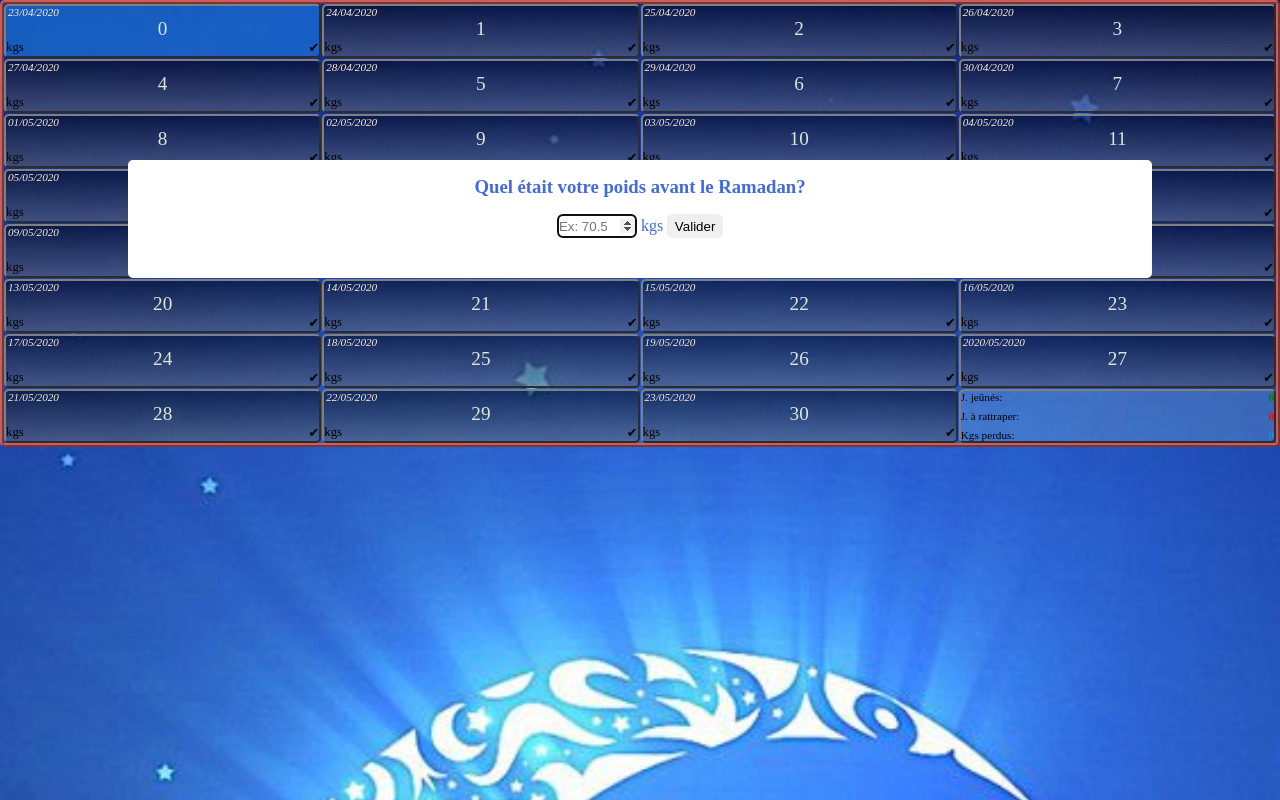
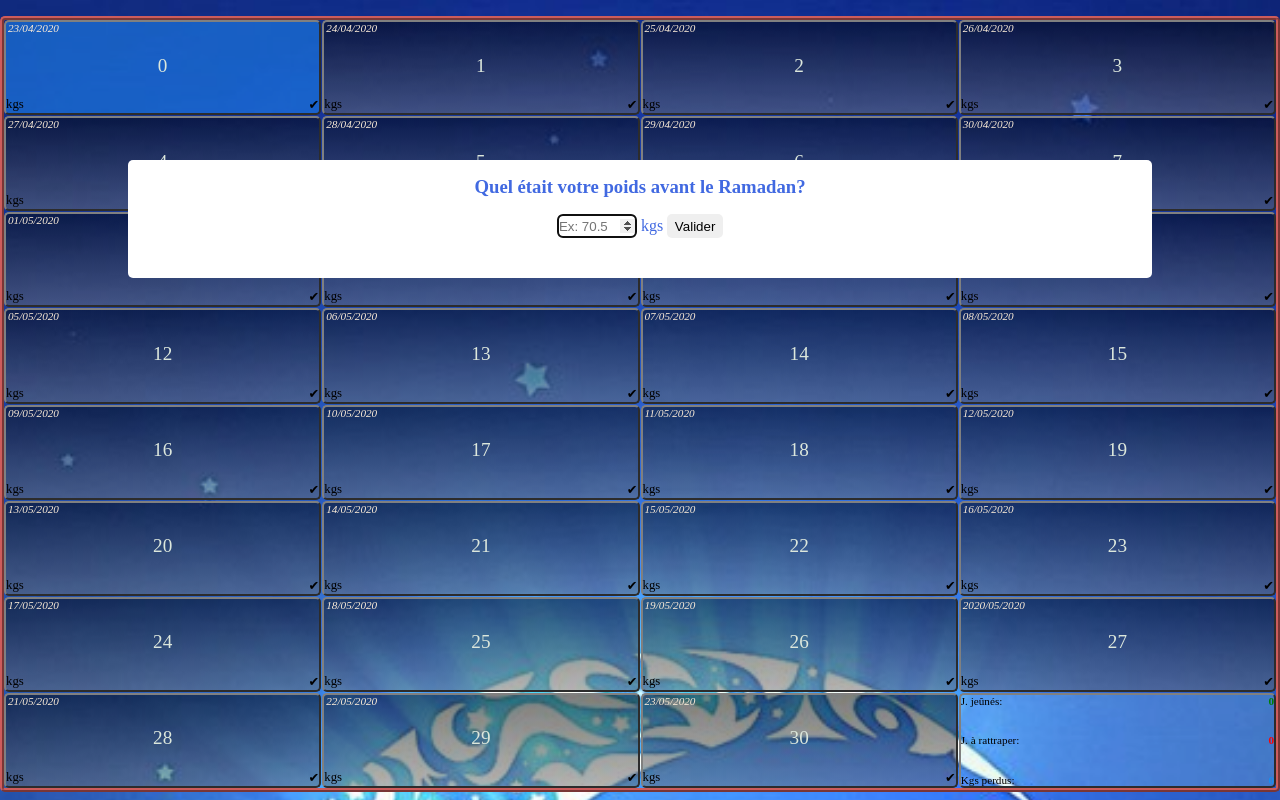
Before and after one commit to nadfri/SuiviRamadan2020, a plain HTML site: page index.html in a window 1280 px wide. Drawn offline with Linux system fonts and the light colour scheme.

Commit message:
modif css height 97vh + margin top

```diff
--- a/style.css
+++ b/style.css
@@ -10,6 +10,7 @@ body{
 }
 
 #container{
+    margin-top:2vh;
     border: ridge 4px;
     border-radius: 5px;
     border-color: indianred;
@@ -19,7 +20,7 @@ body{
     grid-template-rows: repeat(8, 1fr);
     grid-column-gap: 1px;
     grid-row-gap: 1px;
-
+    height: 97vh;
 }
 
 .box{
```
